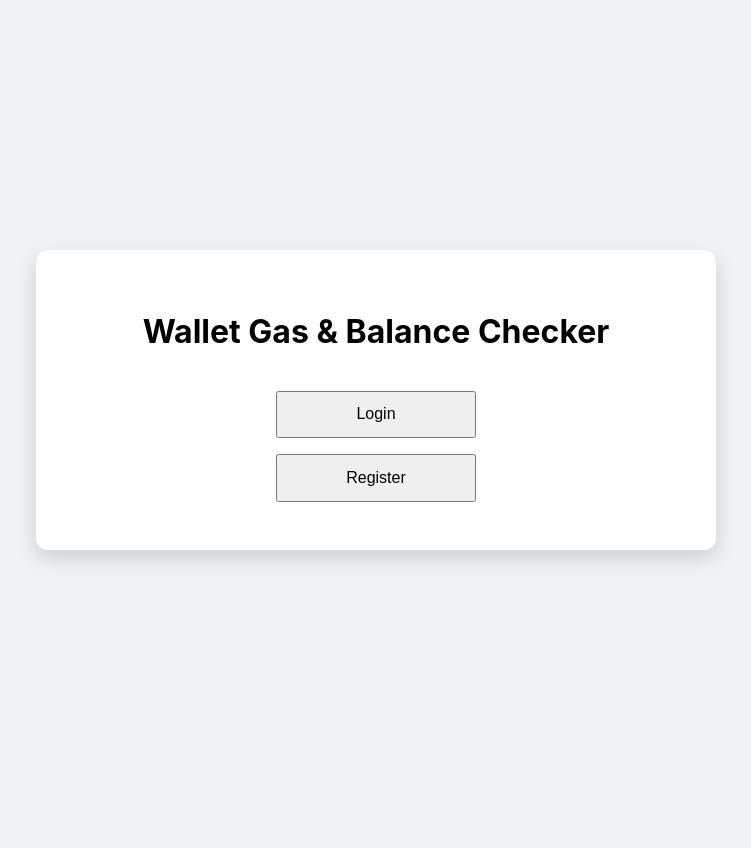
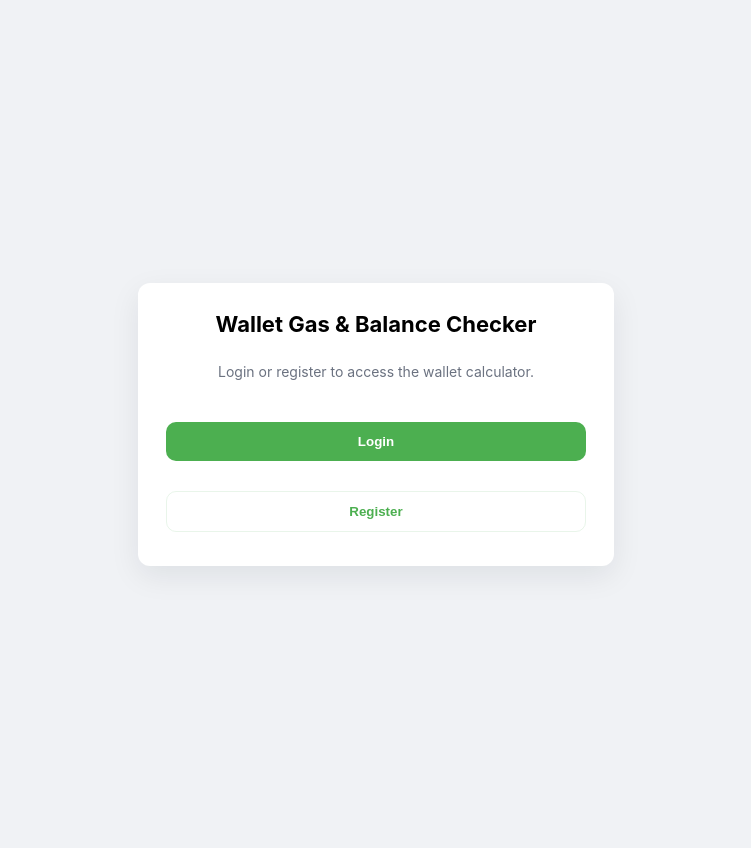
Before and after one commit to mrekus/crypto_scanner_no_db, a FastAPI app: page / in a window 1280 px wide. Shown: the whole page, without its empty margins (264-1015 px from the left). Before the commit the page ends 562 px from the top, so only its background shows below. Run offline with FastAPI, Linux system fonts and the light colour scheme; some libraries are stand-ins or nearby versions.

Commit message:
added registration/login, changed encryption to argon2

```diff
--- a/pyproject.toml
+++ b/pyproject.toml
@@ -17,6 +17,7 @@ dependencies = [
     "psycopg2 (>=2.9.10,<3.0.0)",
     "passlib (>=1.7.4,<2.0.0)",
     "jinja2 (>=3.1.6,<4.0.0)",
+    "argon2-cffi (>=25.1.0,<26.0.0)",
 ]
 
 [build-system]
--- a/src/apps/authentication/login/views.py
+++ b/src/apps/authentication/login/views.py
@@ -3,7 +3,7 @@ import datetime
 from fastapi import APIRouter, Request
 from fastapi.params import Depends
 from fastapi.responses import HTMLResponse, RedirectResponse
-from passlib.hash import bcrypt
+from passlib.hash import argon2
 from pydantic import BaseModel
 from sqlalchemy.orm import Session
 from starlette.responses import JSONResponse
@@ -29,7 +29,7 @@ def login_form(request: Request):
 @router.post('/login')
 def login(data: LoginData, request: Request, db: Session = Depends(get_db)):
     user = db.query(User).filter_by(username=data.username).first()
-    if not user or not bcrypt.verify(data.password, user.hashed_password):
+    if not user or not argon2.verify(data.password, user.hashed_password):
         if request.headers.get('x-requested-with') == 'XMLHttpRequest':
             return JSONResponse({'error': 'Invalid credentials'}, status_code=401)
         return RedirectResponse('/login', status_code=303)
--- a/src/apps/authentication/register/views.py
+++ b/src/apps/authentication/register/views.py
@@ -1,6 +1,6 @@
 from fastapi import APIRouter, Request, Depends
 from fastapi.responses import HTMLResponse, RedirectResponse, JSONResponse
-from passlib.hash import bcrypt
+from passlib.hash import argon2
 from pydantic import BaseModel
 from sqlalchemy.orm import Session
 
@@ -27,7 +27,7 @@ def register(data: RegisterData, db: Session = Depends(get_db)):
     if existing:
         return JSONResponse({"error": "User exists"}, status_code=400)
 
-    hashed = bcrypt.hash(data.password)
+    hashed = argon2.hash(data.password)
     user = User(username=data.username, hashed_password=hashed, role=ROLE.USER)
     db.add(user)
     db.commit()
--- a/src/templates/index.html
+++ b/src/templates/index.html
@@ -1,254 +1,193 @@
 <!DOCTYPE html>
 <html lang="en">
 <head>
-<meta charset="UTF-8">
-<meta name="viewport" content="width=device-width, initial-scale=1.0">
+<meta charset="UTF-8" />
+<meta name="viewport" content="width=device-width,initial-scale=1" />
 <title>Wallet Gas & Balance Checker</title>
 <style>
-    body {
-        font-family: 'Inter', sans-serif;
-        margin: 0;
-        padding: 0;
-        background: #f0f2f5;
-        display: flex;
-        justify-content: center;
-        align-items: center;
-        min-height: 100vh;
+    :root{
+        --bg:#f0f2f5;
+        --card:#ffffff;
+        --muted:#6b7280;
+        --accent:#4CAF50;
+        --accent-hover:#45a049;
+        --danger:#f44336;
     }
-    .overlay {
-        position: fixed;
-        top: 0; left: 0;
-        width: 100%; height: 100%;
-        background: rgba(0,0,0,0.5);
-        backdrop-filter: blur(5px);
-        display: none;
-        justify-content: center;
-        align-items: center;
-        z-index: 1000;
+
+    html,body{height:100%;margin:0;}
+    body{
+        font-family: Inter, ui-sans-serif, system-ui, -apple-system, "Segoe UI", Roboto, "Helvetica Neue", Arial;
+        background:var(--bg);
+        display:flex;
+        align-items:center;
+        justify-content:center;
+        padding:24px;
     }
-    .popup {
-        background: white;
-        padding: 2rem;
-        border-radius: 12px;
-        width: 350px;
-        box-shadow: 0 8px 20px rgba(0,0,0,0.2);
-        display: flex;
-        flex-direction: column;
+
+    .card{
+        width:min(420px,96%);
+        max-width:420px;
+        background:var(--card);
+        border-radius:12px;
+        box-shadow:0 10px 30px rgba(16,24,40,0.08);
+        padding:28px;
+        display:flex;
+        flex-direction:column;
+        gap:18px;
+        align-items:center;
     }
-    .popup h2 {
-        margin: 0 0 1rem;
-        text-align: center;
+
+    h1{font-size:22px;margin:0 0 8px;text-align:center;}
+    p.lead{margin:0 0 18px;color:var(--muted);font-size:14px;text-align:center}
+
+    .btn{
+        display:inline-block;
+        width:100%;
+        padding:12px 14px;
+        border-radius:10px;
+        border:0;
+        cursor:pointer;
+        font-weight:600;
+        background:var(--accent);
+        color:#fff;
+        text-align:center;
+        margin:6px 0;
     }
-    .popup input {
-        padding: 0.6rem;
-        margin: 0.5rem 0;
-        border-radius: 6px;
-        border: 1px solid #ccc;
-        width: 100%;
+    .btn.secondary{background:transparent;color:var(--accent);border:1px solid rgba(76,175,80,0.12)}
+    .btn:active{transform:translateY(1px)}
+
+    /* overlay / popup */
+    .overlay{
+        position:fixed;inset:0;display:none;align-items:center;justify-content:center;
+        background:rgba(2,6,23,0.45);backdrop-filter:blur(4px);z-index:1200;
     }
-    .popup button {
-        margin-top: 1rem;
-        padding: 0.7rem;
-        background: #4CAF50;
-        color: white;
-        border: none;
-        border-radius: 6px;
-        cursor: pointer;
-        font-weight: 600;
+    .popup{
+        width:360px;background:var(--card);padding:20px;border-radius:12px;box-shadow:0 8px 30px rgba(2,6,23,0.25);
+        display:flex;flex-direction:column;gap:10px;
     }
-    .popup button:hover {
-        background: #45a049;
+    .popup h2{margin:0;font-size:16px;text-align:center}
+    .popup .actions{display:flex;gap:10px;justify-content:center;margin-top:6px}
+    .popup .small{font-size:13px;color:var(--muted);text-align:center;margin-top:6px}
+
+    /* toast (top center) */
+    .toast{
+        position:fixed;top:20px;left:50%;transform:translateX(-50%);padding:12px 18px;border-radius:10px;color:#fff;font-weight:700;display:none;z-index:1300;
     }
-    .main-container {
-        background: white;
-        padding: 2.5rem;
-        border-radius: 12px;
-        box-shadow: 0 8px 20px rgba(0,0,0,0.15);
-        width: 600px;
-        display: flex;
-        flex-direction: column;
-        align-items: center;
-    }
-    .main-container h1 {
-        margin-bottom: 2rem;
-        text-align: center;
-    }
-    .main-container button {
-        width: 200px;
-        margin: 0.5rem 0;
-        padding: 0.8rem;
-        font-size: 1rem;
-    }
-    #walletForm {
-        width: 100%;
-        display: flex;
-        flex-direction: column;
-    }
-    #walletForm input, #walletForm button {
-        width: 100%;
-        margin: 0.5rem 0;
-    }
-    #logs {
-        background: #111;
-        color: #0f0;
-        height: 200px;
-        overflow-y: auto;
-        padding: 0.5rem;
-        font-family: monospace;
-        margin-top: 1rem;
-        border-radius: 6px;
-        width: 100%;
-    }
-    #results {
-        margin-top: 1rem;
-        width: 100%;
-    }
-    .toast {
-        position: fixed;
-        top: 20px;
-        left: 50%;
-        transform: translateX(-50%);
-        background: #f44336;
-        color: white;
-        padding: 1rem 2rem;
-        border-radius: 8px;
-        display: none;
-        font-weight: bold;
-        z-index: 1100;
-        text-align: center;
-    }
-    .toast.success {
-        background: #4CAF50;
-    }
+    .toast.error{background:var(--danger)}
+    .toast.success{background:var(--accent)}
 </style>
 </head>
 <body>
 
-<div class="main-container" id="landing">
+<div class="card" role="main">
     <h1>Wallet Gas & Balance Checker</h1>
-    <button onclick="showPopup('login')">Login</button>
-    <button onclick="showPopup('register')">Register</button>
+    <p class="lead">Login or register to access the wallet calculator.</p>
+    <button class="btn" onclick="showPopup('login')">Login</button>
+    <button class="btn secondary" onclick="showPopup('register')">Register</button>
 </div>
 
-<div class="overlay" id="overlay">
-    <div class="popup" id="popup">
-        <h2 id="popupTitle"></h2>
-        <input type="text" placeholder="Username" id="username">
-        <input type="password" placeholder="Password" id="password">
-        <button id="submitBtn"></button>
+<!-- Overlay + Popup -->
+<div class="overlay" id="overlay" role="dialog" aria-modal="true" aria-hidden="true">
+    <div class="popup" id="popup" role="document">
+        <h2 id="popupTitle">Login</h2>
+
+        <input type="text" id="username" placeholder="Username" autocomplete="username" />
+        <input type="password" id="password" placeholder="Password" autocomplete="current-password" />
+
+        <div class="actions">
+            <button class="btn" id="submitBtn">Login</button>
+        </div>
+
+        <div class="small" id="popupNote"></div>
     </div>
 </div>
 
-<div class="toast" id="toast"></div>
-
-<div class="main-container" id="walletView" style="display:none;">
-    <h2>Wallet Balance & Gas Checker</h2>
-    <form id="walletForm">
-        <input name="wallet" type="text" placeholder="Wallet address" required>
-        <input name="start_date" type="date" required>
-        <input name="end_date" type="date" required>
-        <button type="submit">Check</button>
-    </form>
-    <div id="logs"></div>
-    <div id="results"></div>
-</div>
+<div id="toast" class="toast" role="status" aria-live="polite"></div>
 
 <script>
 const overlay = document.getElementById('overlay');
 const popupTitle = document.getElementById('popupTitle');
-    const submitBtn = document.getElementById('submitBtn');
+const popupNote = document.getElementById('popupNote');
 const usernameInput = document.getElementById('username');
 const passwordInput = document.getElementById('password');
-    const toast = document.getElementById('toast');
-    const landing = document.getElementById('landing');
-    const walletView = document.getElementById('walletView');
+const submitBtn = document.getElementById('submitBtn');
+const toastEl = document.getElementById('toast');
 
 let currentAction = '';
 
-    function showPopup(action) {
+function showPopup(action){
     currentAction = action;
-        popupTitle.innerText = action === 'login' ? 'Login' : 'Register';
-        submitBtn.innerText = action === 'login' ? 'Login' : 'Register';
+    popupTitle.textContent = action === 'login' ? 'Login' : 'Register';
+    submitBtn.textContent = action === 'login' ? 'Login' : 'Register';
+    popupNote.textContent = action === 'register' ? 'After registration, please login.' : '';
+    usernameInput.value = '';
+    passwordInput.value = '';
     overlay.style.display = 'flex';
+    overlay.setAttribute('aria-hidden','false');
+    setTimeout(()=> usernameInput.focus(), 50);
 }
 
-    submitBtn.onclick = async () => {
-        const username = usernameInput.value;
-        const password = passwordInput.value;
-        if (!username || !password) return;
+overlay.addEventListener('click', (e)=>{
+    if(e.target === overlay) overlay.style.display='none';
+});
 
-        const endpoint = currentAction === 'login' ? '/login' : '/register';
-        try {
-            const res = await fetch(endpoint, {
-                method: 'POST',
-                headers: {'Content-Type': 'application/json', 'x-requested-with': 'XMLHttpRequest'},
-                body: JSON.stringify({username, password})
-            });
-            const data = await res.json().catch(() => ({}));
-
-            if (res.ok || data.success) {
-                overlay.style.display = 'none';
-                landing.style.display = 'none';
-                walletView.style.display = 'flex';
-                showToast('Logged in successfully', true);
-            } else {
-                showToast(data.error || 'Error', false);
-            }
-        } catch (err) {
-            showToast('Network error', false);
-        }
-    };
-
-    function showToast(message, success) {
-        toast.innerText = message;
-        toast.className = 'toast ' + (success ? 'success' : '');
-        toast.style.display = 'block';
-        setTimeout(() => toast.style.display = 'none', 2500);
+function showToast(message, type='error', ms=2500){
+    toastEl.textContent = message;
+    toastEl.className = 'toast ' + (type==='success'?'success':'error');
+    toastEl.style.display='block';
+    setTimeout(()=> toastEl.style.display='none', ms);
 }
 
-    // Wallet form event
-    const form = document.getElementById('walletForm');
-    const logs = document.getElementById('logs');
-    const results = document.getElementById('results');
+submitBtn.addEventListener('click', async ()=>{
+    const username = usernameInput.value.trim();
+    const password = passwordInput.value;
+    if(!username || !password){
+        showToast('Provide username and password', 'error');
+        return;
+    }
 
-    form.addEventListener('submit', function(e) {
-        e.preventDefault();
-        logs.innerHTML = '';
-        results.innerHTML = '';
+    const endpoint = currentAction==='login'?'/login':'/register';
 
-        const formData = new FormData(form);
-        const params = new URLSearchParams(formData);
+    try{
+        const res = await fetch(endpoint,{
+            method:'POST',
+            headers:{'Content-Type':'application/json','x-requested-with':'XMLHttpRequest'},
+            body:JSON.stringify({username,password}),
+            redirect:'follow'
+        });
 
-        const evtSource = new EventSource('/check?' + params.toString());
+        const data = await res.json().catch(()=>({}));
 
-        evtSource.onmessage = function(event) {
-            const data = JSON.parse(event.data);
-            if (data.type === 'log') {
-                logs.innerHTML += data.msg + '<br>';
-                logs.scrollTop = logs.scrollHeight;
-            } else if (data.type === 'result') {
-                const res = data.data;
-                results.innerHTML = `
-                    <h3>Results</h3>
-                    <p>Wallet <strong>${form.wallet.value}</strong></p>
-                    <p>From <strong>${form.start_date.value}</strong> to <strong>${form.end_date.value}</strong></p>
-                    <p><strong>Starting balance:</strong> ${res.starting_balance.eth} ETH (€${res.starting_balance.eur.toFixed(2)})</p>
-                    <p><strong>Ending balance:</strong> ${res.ending_balance.eth} ETH (€${res.ending_balance.eur.toFixed(2)})</p>
-                    <p><strong>Total gas paid:</strong> ${res.gas_fees_eth.toFixed(6)} ETH (€${res.gas_fees_eur.toFixed(2)})</p>
-                `;
-                evtSource.close();
+        if(res.ok || data.success){
+            if(currentAction==='login'){
+                window.location.href='/calculator';
+                return;
             }
+
+            if(currentAction==='register'){
+                showToast('Registration successful. Please login.', 'success');
+                currentAction='login';
+                popupTitle.textContent='Login';
+                submitBtn.textContent='Login';
+                popupNote.textContent='';
+                passwordInput.value='';
+                usernameInput.focus();
+                return;
+            }
+        }
+
+        const errMsg = data && data.error ? data.error : (res.statusText||'Error');
+        showToast(errMsg,'error');
+
+    }catch(err){
+        showToast('Network error','error');
+        console.error(err);
     }
 });
 
-    overlay.onclick = function(e) {
-        if (e.target === overlay) {
-            overlay.style.display = 'none';
-            usernameInput.value = '';
-            passwordInput.value = '';
-        }
-    };
-
+document.addEventListener('keydown',(e)=>{
+    if(e.key==='Escape' && overlay.style.display==='flex') overlay.style.display='none';
+});
 </script>
 </body>
 </html>
```
Also changed, not shown: src/conf/__init__.py (+10 -6 lines), 1 other file. Lines whose indentation alone changed are shown as unchanged.
